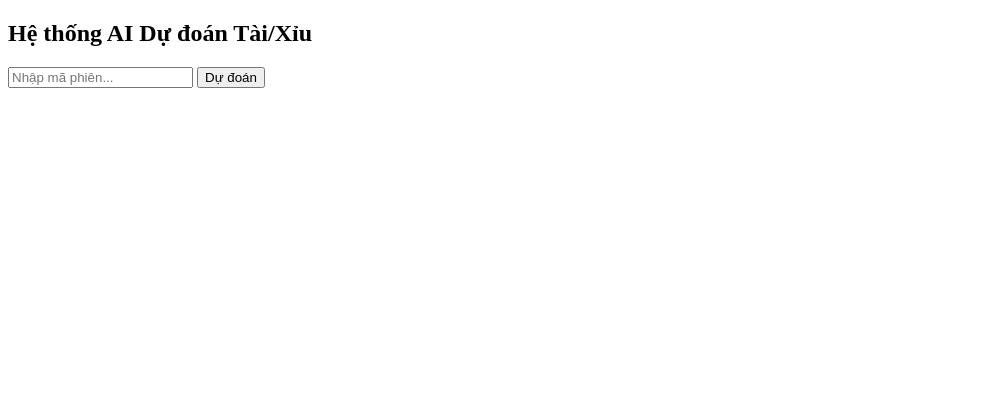
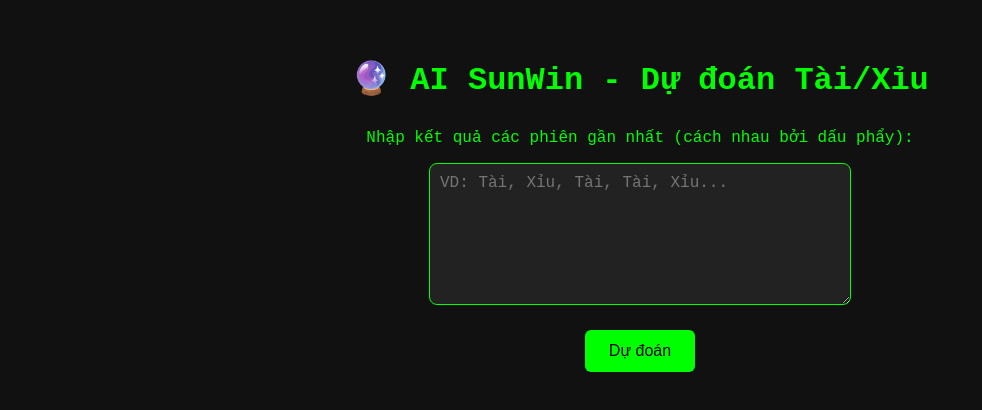
Before and after one commit to legiabao772/giabao-trick-, a plain HTML site: page templates/dashboard.html in a window 1280 px wide. Shown: the whole page, without its empty margins (0-982 px from the left). Drawn offline with Linux system fonts and the light colour scheme.

Commit message:
dashboard.html

```diff
--- a/templates/dashboard.html
+++ b/templates/dashboard.html
@@ -1,23 +1,78 @@
 <!DOCTYPE html>
-<html>
+<html lang="vi">
 <head>
-  <title>Dự đoán Tài/Xỉu AI</title>
+  <meta charset="UTF-8" />
+  <meta name="viewport" content="width=device-width, initial-scale=1.0"/>
+  <title>Tool AI SunWin - Dự đoán</title>
+  <style>
+    body {
+      background: #111;
+      color: #0f0;
+      font-family: 'Courier New', monospace;
+      text-align: center;
+      padding: 30px;
+    }
+    h1 {
+      margin-bottom: 30px;
+    }
+    textarea {
+      width: 90%;
+      max-width: 400px;
+      height: 120px;
+      background: #222;
+      color: #0f0;
+      font-size: 16px;
+      border-radius: 8px;
+      padding: 10px;
+      border: 1px solid #0f0;
+    }
+    button {
+      margin-top: 20px;
+      padding: 12px 24px;
+      font-size: 16px;
+      background: #0f0;
+      color: #000;
+      border: none;
+      border-radius: 6px;
+      cursor: pointer;
+    }
+    .result {
+      margin-top: 30px;
+      font-size: 22px;
+    }
+  </style>
 </head>
 <body>
-  <h2>Hệ thống AI Dự đoán Tài/Xỉu</h2>
-  <form>
-    <input type="text" placeholder="Nhập mã phiên..." required />
-    <button type="submit">Dự đoán</button>
-  </form>
-  <div id="ketqua"></div>
+  <h1>🔮 AI SunWin - Dự đoán Tài/Xỉu</h1>
+  <p>Nhập kết quả các phiên gần nhất (cách nhau bởi dấu phẩy):</p>
+  <textarea id="history" placeholder="VD: Tài, Xỉu, Tài, Tài, Xỉu..."></textarea>
+  <br />
+  <button onclick="predict()">Dự đoán</button>
+  <div class="result" id="result"></div>
 
   <script>
-    // Placeholder xử lý dự đoán - sau này sẽ nâng cấp bằng AI
-    document.querySelector("form").onsubmit = function(e) {
-      e.preventDefault();
-      const ketqua = document.getElementById("ketqua");
-      ketqua.innerText = "🔮 Dự đoán: TÀI (demo)";
-    };
+    function predict() {
+      const input = document.getElementById("history").value.trim();
+      if (!input) {
+        document.getElementById("result").innerText = "⚠️ Vui lòng nhập chuỗi kết quả.";
+        return;
+      }
+
+      const list = input.split(",").map(x => x.trim().toLowerCase());
+      const taiCount = list.filter(x => x === "tài").length;
+      const xiuCount = list.filter(x => x === "xỉu").length;
+
+      let resultText = "";
+      if (taiCount === xiuCount) {
+        resultText = "🤖 AI Dự đoán: Tài (Cân bằng)";
+      } else if (taiCount > xiuCount) {
+        resultText = "🤖 AI Dự đoán: Xỉu (Tài đang mạnh)";
+      } else {
+        resultText = "🤖 AI Dự đoán: Tài (Xỉu đang mạnh)";
+      }
+
+      document.getElementById("result").innerText = resultText;
+    }
   </script>
 </body>
 </html>
```
